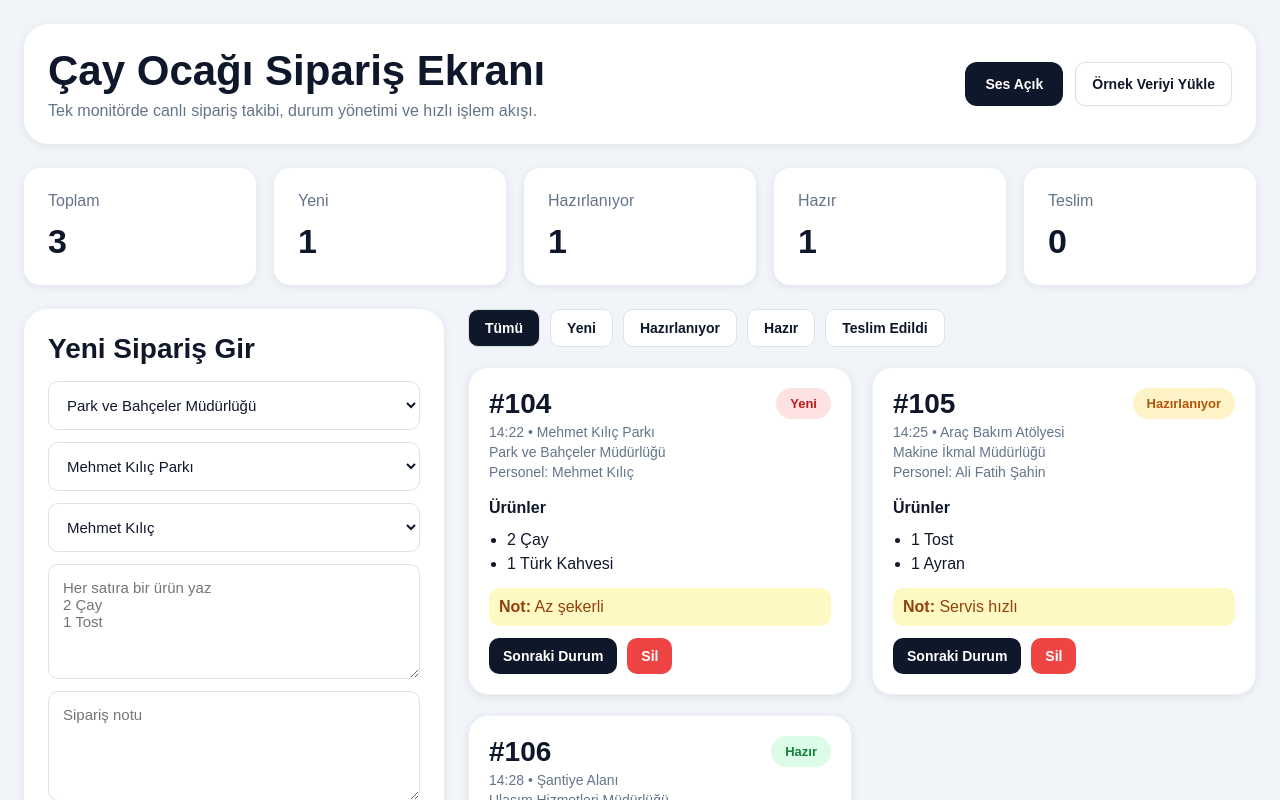
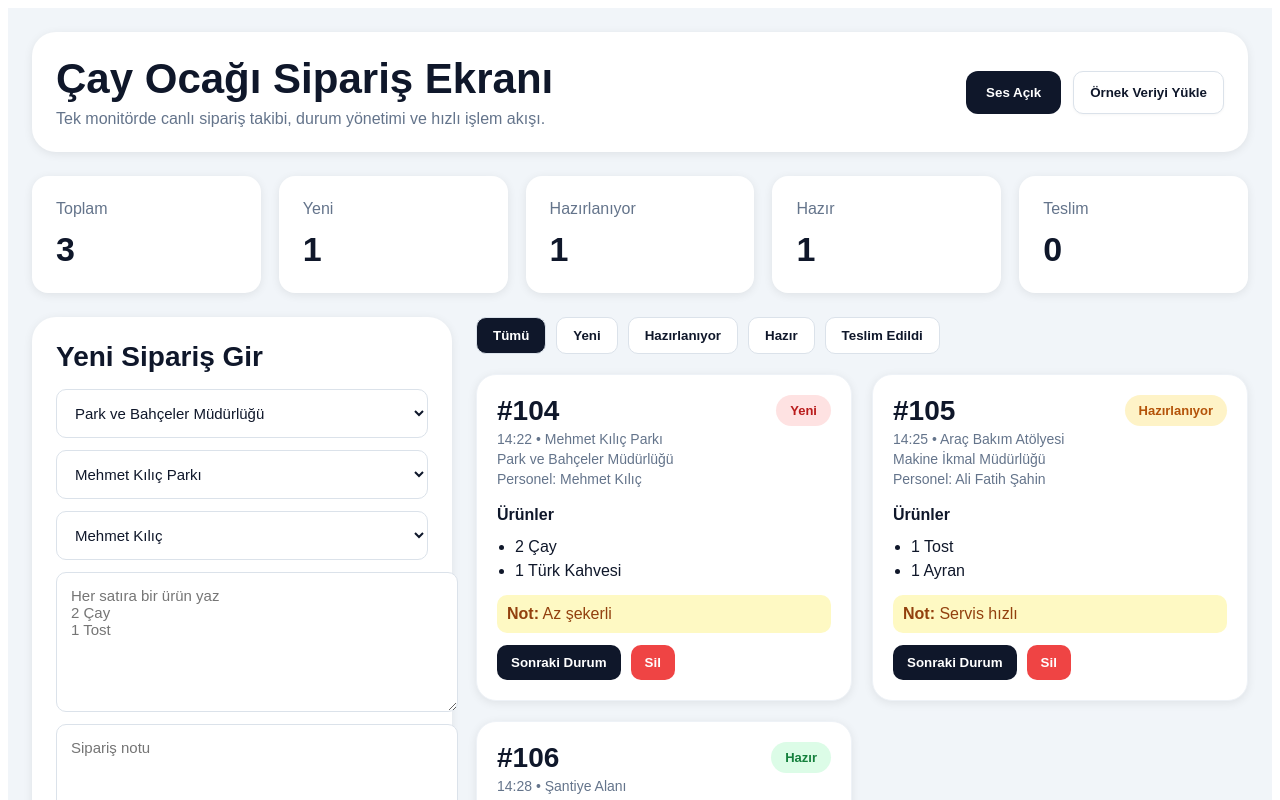
Before and after one commit to abuzettin/belediye-siparis, a React (Vite) app: page / in a window 1280 px wide. Shown: the top 800 px of the page. Built offline with nearby package versions, Linux system fonts and the light colour scheme.

Commit message:
Update main.tsx

```diff
--- a/src/main.tsx
+++ b/src/main.tsx
@@ -1,10 +1,9 @@
 import React from 'react'
 import ReactDOM from 'react-dom/client'
-import './App.css'
-import CafeOrderDisplay from './App'
+import App from './App'
 
 ReactDOM.createRoot(document.getElementById('root')!).render(
   <React.StrictMode>
-    <CafeOrderDisplay />
+    <App />
   </React.StrictMode>,
 )
```
